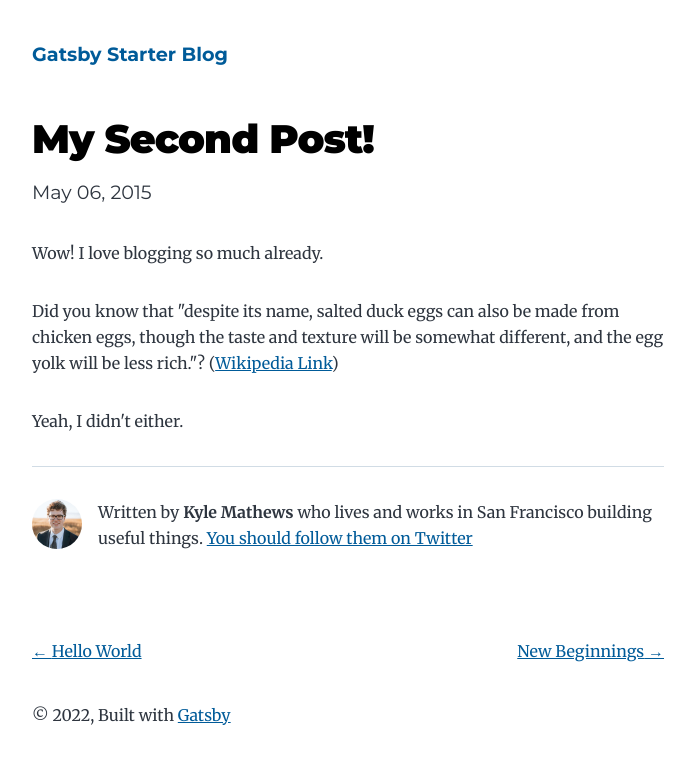
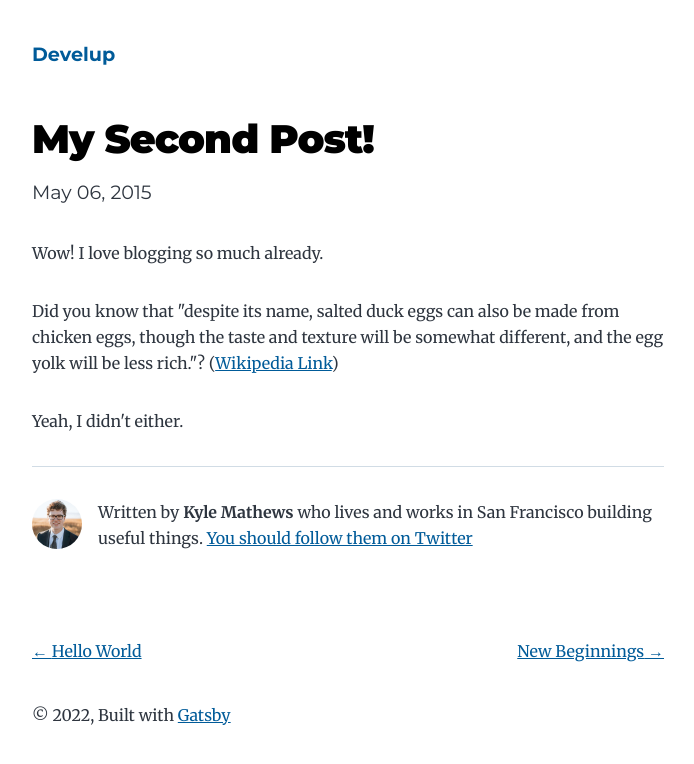
Before and after one commit to Jean-Cairoli/gatsby-markdown-blog, a Gatsby site: page /my-second-post/ in a window 1280 px wide. Shown: the whole page, without its empty margins (292-986 px from the left). Built offline with nearby package versions, Linux system fonts and the light colour scheme; Gatsby itself is replaced by a stand-in of ours.

Commit message:
MD blog demo

```diff
--- a/src/components/layout.js
+++ b/src/components/layout.js
@@ -9,13 +9,13 @@ const Layout = ({ location, title, children }) => {
   if (isRootPath) {
     header = (
       <h1 className="main-heading">
-        <Link to="/">{title}</Link>
+        <Link to="/">Develup</Link>
       </h1>
     )
   } else {
     header = (
       <Link className="header-link-home" to="/">
-        {title}
+        Develup
       </Link>
     )
   }
--- a/src/templates/blog-post.js
+++ b/src/templates/blog-post.js
@@ -7,7 +7,7 @@ import Seo from "../components/seo"
 
 const BlogPostTemplate = ({ data, location }) => {
   const post = data.markdownRemark
-  const siteTitle = data.site.siteMetadata?.title || `Title`
+  const siteTitle = "Develup" || `Title`
   const { previous, next } = data
 
   return (
@@ -72,11 +72,6 @@ export const pageQuery = graphql`
     $previousPostId: String
     $nextPostId: String
   ) {
-    site {
-      siteMetadata {
-        title
-      }
-    }
     markdownRemark(id: { eq: $id }) {
       id
       excerpt(pruneLength: 160)
```
